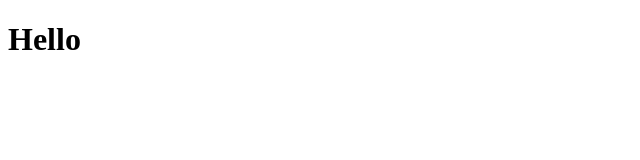
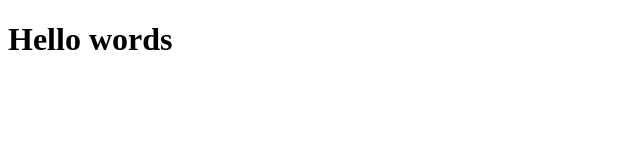
Before and after one commit to kirilldubrovtsev/my-portfolio, a plain HTML site: page index.html in a window 1280 px wide. Shown: the whole page, without its empty margins (0-640 px from the left). Drawn offline with Linux system fonts and the light colour scheme.

Commit message:
git --add git commit '' -m git push

```diff
--- a/index.html
+++ b/index.html
@@ -7,6 +7,6 @@
   <title>Document</title>
 </head>
 <body>
-  <h1> Hello </h1>
+  <h1> Hello words </h1>
 </body>
 </html>
```
